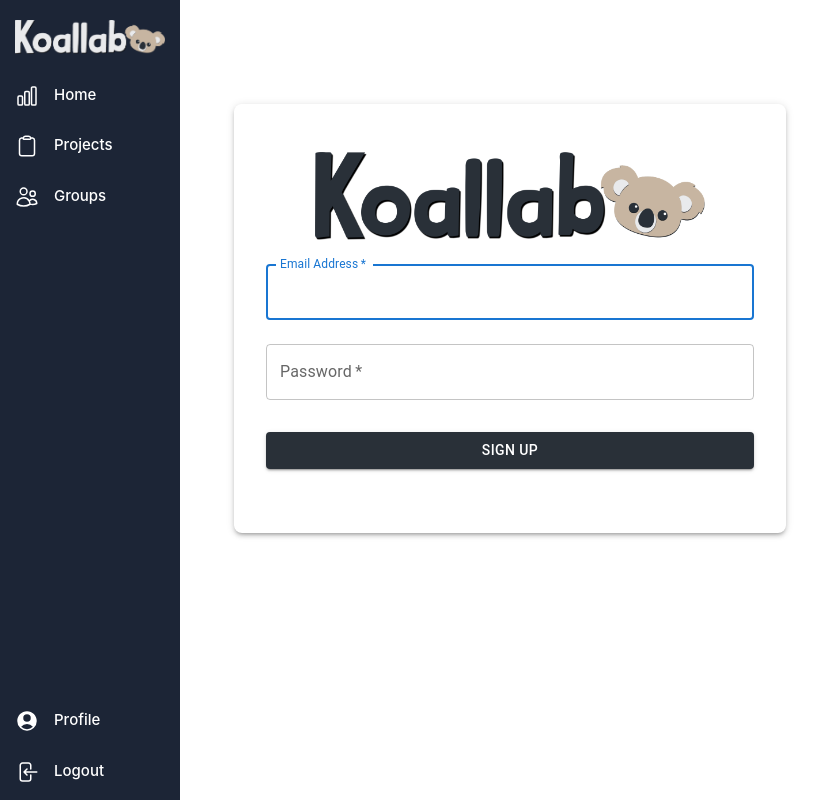
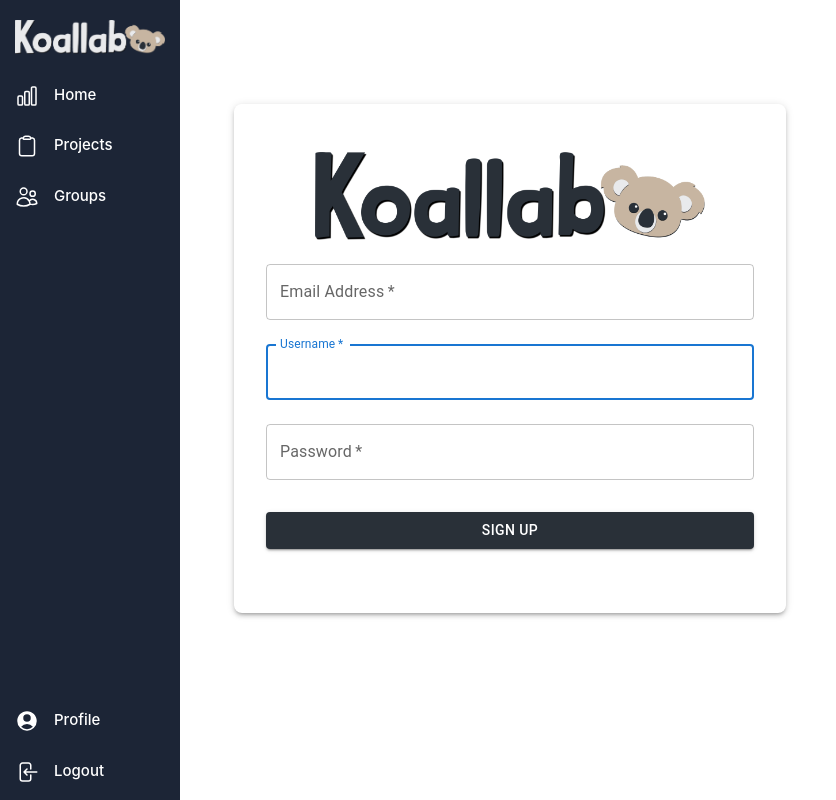
Before and after one commit to asin819/Koallab, a React (Vite) app in the folder koallab/: page /signup in a window 1280 px wide. Shown: the whole page, without its empty margins (0-836 px from the left). Built offline with nearby package versions, Linux system fonts and the light colour scheme.

Commit message:
added username field

```diff
--- a/koallab/src/frontend/pages/signup/SignUp.jsx
+++ b/koallab/src/frontend/pages/signup/SignUp.jsx
@@ -50,6 +50,16 @@ export default function SignUp() {
             margin="normal"
             required
             fullWidth
+            id="username"
+            label="Username"
+            name="username"
+            autoComplete="username"
+            autoFocus
+          />
+          <TextField
+            margin="normal"
+            required
+            fullWidth
             name="password"
             label="Password"
             type="password"
```
